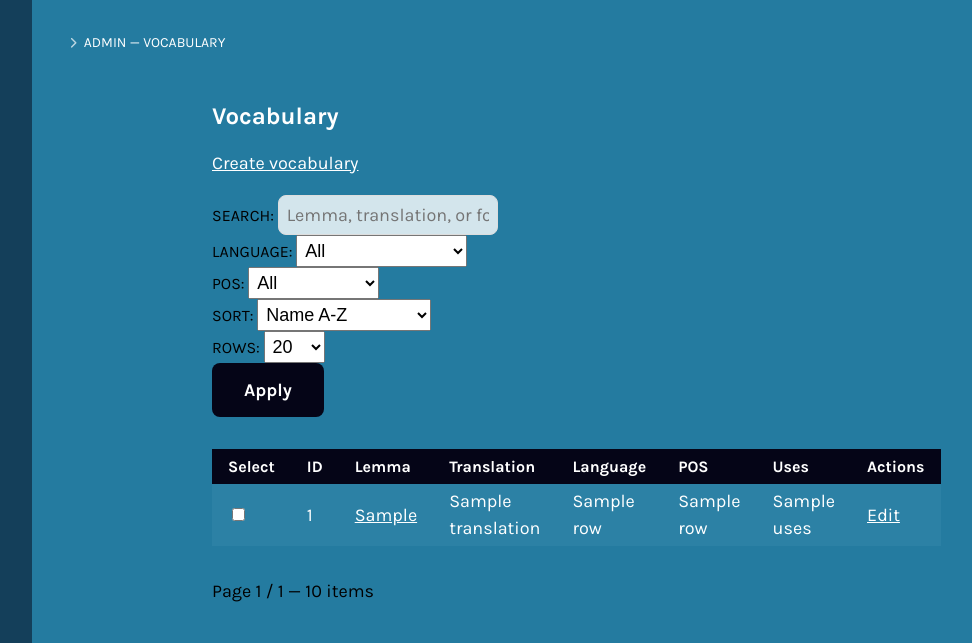
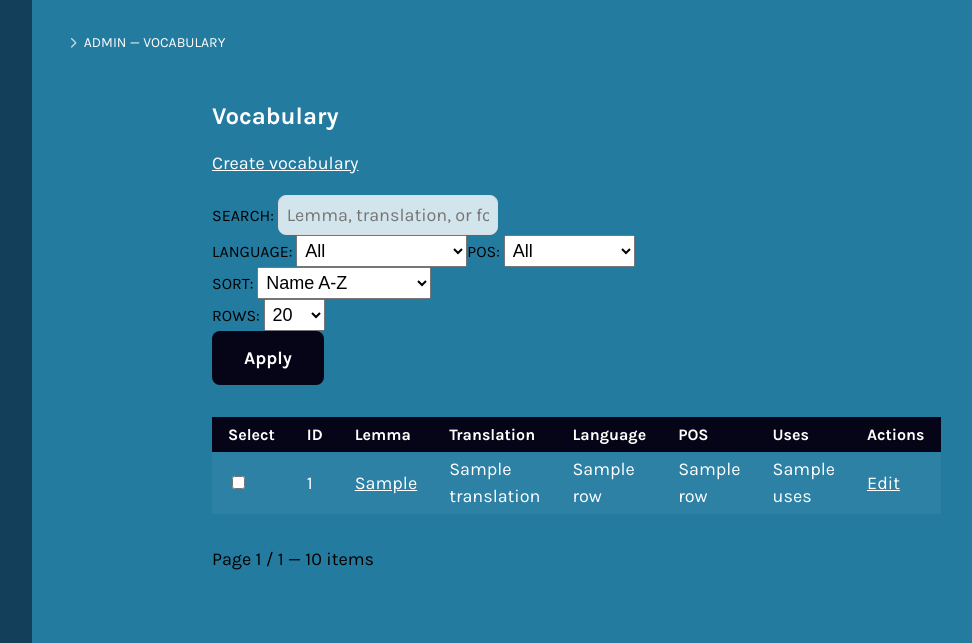
Before and after one commit to virtual/distantlife, a Flask app: template templates/admin/vocabulary.html in a window 1280 px wide. Shown: the part 61-704 px from the top of the page, without its empty margins (288-1260 px from the left). Run offline with Flask 3, Linux system fonts and the light colour scheme; the template is opened without the code that fills it: most values are stand-ins (such as "Sample title", 1, 10 or a date in 2020); some libraries are stand-ins or nearby versions.

Commit message:
update viewport vals

```diff
--- a/source/sass/custom/_structure.scss
+++ b/source/sass/custom/_structure.scss
@@ -117,6 +117,10 @@ $paddingbuffers: 5;
 }
 .d-inline {
   display: inline !important;
+}
+.d-flex {
+  @include flexbox();
+  @include flex-wrap(wrap);
 }
 .sr-only {
   position: absolute;
--- a/source/sass/custom/_variables.scss
+++ b/source/sass/custom/_variables.scss
@@ -6,6 +6,11 @@ $screen-sm: 375px;
 $screen-md: 768px;
 $screen-lg: 992px;
 $screen-xl: 1440px;
+
+$screen-xs-max: $screen-sm - 1px;
+$screen-sm-max: $screen-md - 1px;
+$screen-md-max: $screen-lg - 1px;
+$screen-lg-max: $screen-xl - 1px;
 
 $gutter: 16px;
 $button-padding: 8px;
--- a/source/sass/custom/components/_cards.scss
+++ b/source/sass/custom/components/_cards.scss
@@ -22,7 +22,7 @@
   line-height: 1.7;
   border-radius: 8px;
   flex-basis: calc(100% / 3);
-  @media (max-width: $screen-md - 1px) {
+  @media (max-width: $screen-sm-max) {
     flex-basis: 100%;
     &:last-child {
       margin-bottom: 0;
--- a/source/sass/custom/components/_images.scss
+++ b/source/sass/custom/components/_images.scss
@@ -41,7 +41,7 @@ figure {
 
 .pet-group .pet-image-sm { width: 50px; }
 .pet-group .pet-image-lg { width: 80px; }
-@media (min-width: 768px) {
+@media (min-width: $screen-md) {
   .pet-group .pet-image-sm { width: 100px; }
   .pet-group .pet-image-lg { width: 140px; }
 }
--- a/source/sass/custom/components/_tables.scss
+++ b/source/sass/custom/components/_tables.scss
@@ -40,7 +40,7 @@ tbody {
   }
 }
 
-@media (max-width: $screen-lg - 1px) {
+@media (max-width: $screen-md-max) {
   .table-responsive-stack {
     display: block;
     width: 100%;
--- a/source/sass/custom/templates/_auth.scss
+++ b/source/sass/custom/templates/_auth.scss
@@ -1,6 +1,6 @@
 @use '../../globals' as *;
 
 .signup-intro {
-  max-width: 370px;
+  max-width: $screen-xs-max;
   margin: 0 auto;
 }
--- a/source/sass/custom/templates/_episodes.scss
+++ b/source/sass/custom/templates/_episodes.scss
@@ -1,7 +1,7 @@
 @use '../../globals' as *;
 
 .quest-episode-detail {
-  max-width: 800px;
+  max-width: $screen-md-max;
 }
 
 .quest-episode-header {
--- a/static/styles.css
+++ b/static/styles.css
@@ -583,6 +583,17 @@ div[class^=col-] {
 
 .d-inline {
   display: inline !important;
+}
+
+.d-flex {
+  display: -webkit-box;
+  display: -moz-box;
+  display: -ms-flexbox;
+  display: -webkit-flex;
+  display: flex;
+  -webkit-flex-wrap: wrap;
+  -ms-flex-wrap: wrap;
+  flex-wrap: wrap;
 }
 
 .sr-only {
@@ -2521,7 +2532,7 @@ figure .figure-img {
 }
 
 .signup-intro {
-  max-width: 370px;
+  max-width: 374px;
   margin: 0 auto;
 }
 
@@ -2949,7 +2960,7 @@ figure .figure-img {
   }
 }
 .quest-episode-detail {
-  max-width: 800px;
+  max-width: 991px;
 }
 
 .quest-episode-header {
--- a/templates/admin/vocabulary.html
+++ b/templates/admin/vocabulary.html
@@ -10,6 +10,7 @@
       <input type="text" name="q" value="{{ q }}" placeholder="Lemma, translation, or form">
     </label>
   </div>
+  <div class="d-flex justify-content-between align-items-start gap-3 flex-wrap">
     <div>
       <label>Language:
         <select name="language_id">
@@ -53,6 +54,7 @@
           {% if has_state %}<option value="status" {% if sort == 'status' %}selected{% endif %}>Status</option>{% endif %}
         </select>
       </label>
+    </div>
   </div>
   <div>
     <label>Rows:
```
Also changed, not shown: source/sass/custom/_menu.scss (+4 -5 lines), README.md, 1 other file. Lines whose indentation alone changed are shown as unchanged.
